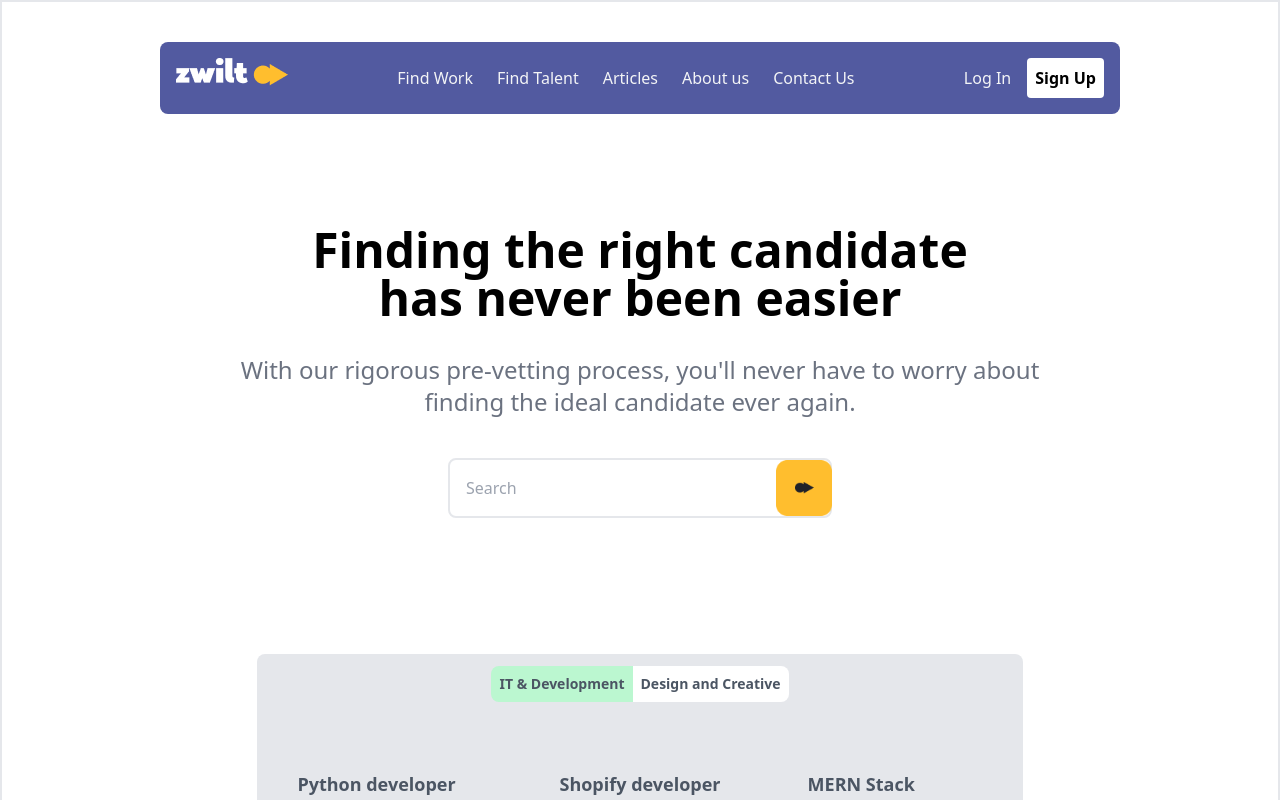
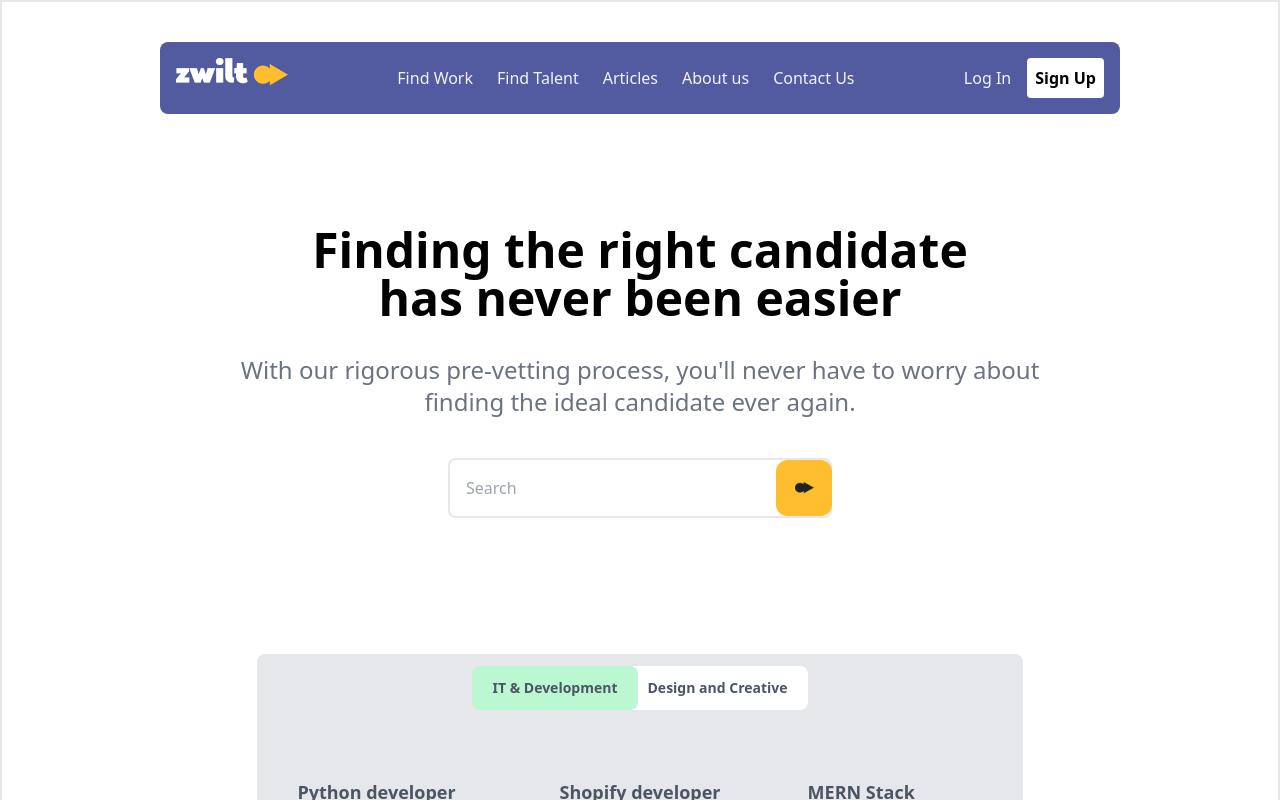
Before and after one commit to vie-tech/punch-frontend-assessment, a React (Create React App) app: page / in a window 1280 px wide. Shown: the top 800 px of the page. Built offline with nearby package versions, Linux system fonts and the light colour scheme; a web font is replaced by a local one.

Commit message:
tiny tweak

```diff
--- a/src/components/Navbar.jsx
+++ b/src/components/Navbar.jsx
@@ -33,7 +33,7 @@ const Navbar = () => {
       {" "}
       {/* Full width flex container */}
       <section
-        className={`lg:w-3/4 flex justify-between p-4 fixed bg-nav  rounded-lg w-full z-10 transition-all duration-300 ease-in-out ${
+        className={`lg:w-3/4 flex justify-between p-4 fixed bg-nav  rounded-lg w-full z-20 transition-all duration-300 ease-in-out ${
           scrolling ? "scrolled lg:w-full lg:mt-0" : "lg:mt-10"
         }`}
       >
--- a/src/components/Section1.jsx
+++ b/src/components/Section1.jsx
@@ -6,8 +6,8 @@ import jobCategories from "../config/job.config";
 
           <div className="w-3/5  font-semibold justify-items-center my-6 text-sm text-gray-600 bg-gray-200 rounded-lg">
            <div className="flex font-bold justify-center text-xs lg:text-sm p-3">
-            <span className="bg-green-200 p-2 rounded-l-lg">IT & Development</span>
-            <span className="bg-white p-2 rounded-r-lg">Design and Creative</span>
+            <span className="bg-green-200 px-5 py-3 rounded-lg mr-[-10px] z-10">IT & Development</span>
+            <span className="bg-white px-5 py-3 rounded-r-lg">Design and Creative</span>
           </div>
           <div className="grid md:grid-cols-3 justify-items-center">
           {jobCategories.map((category, index) => (
```
